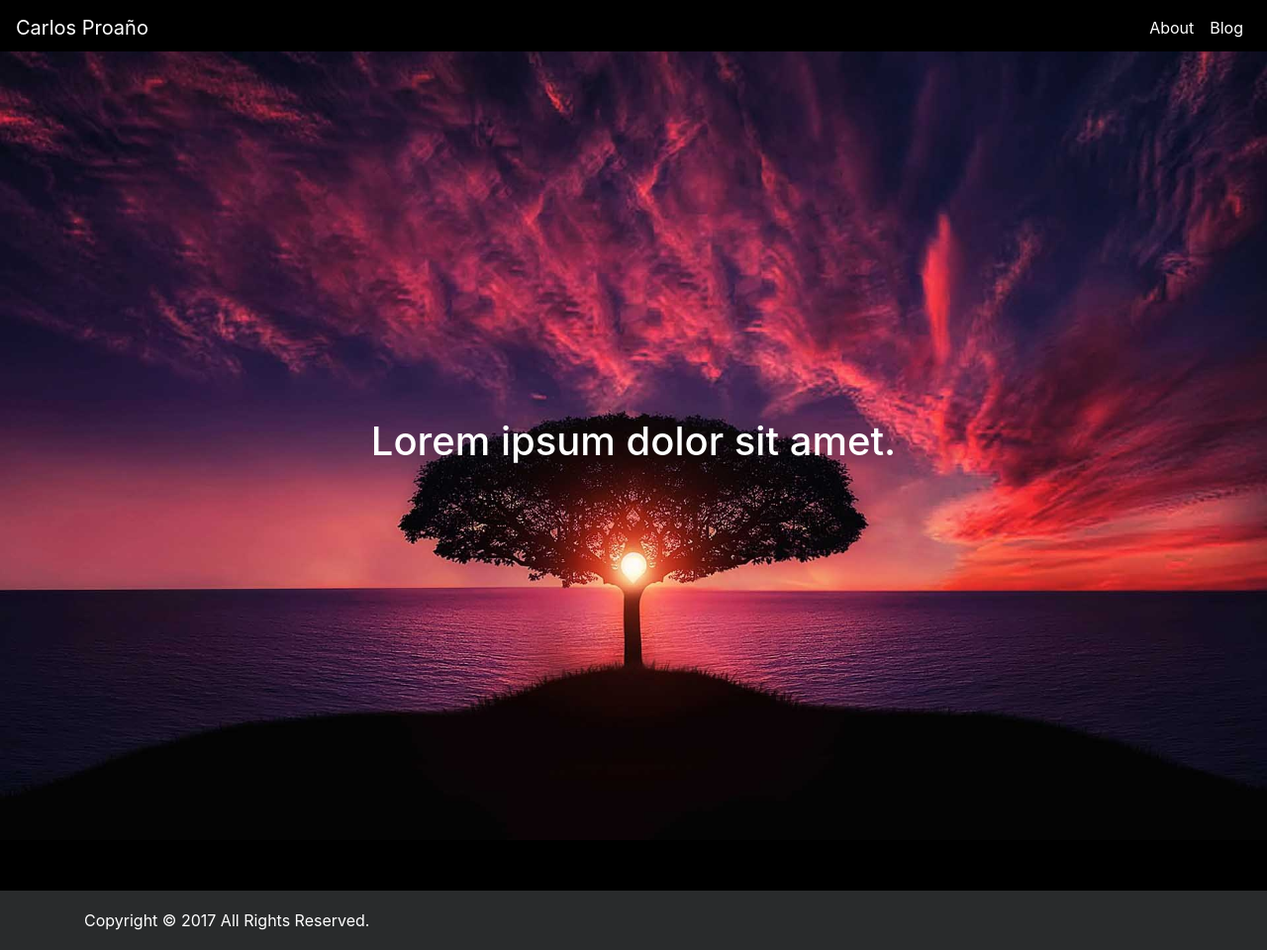
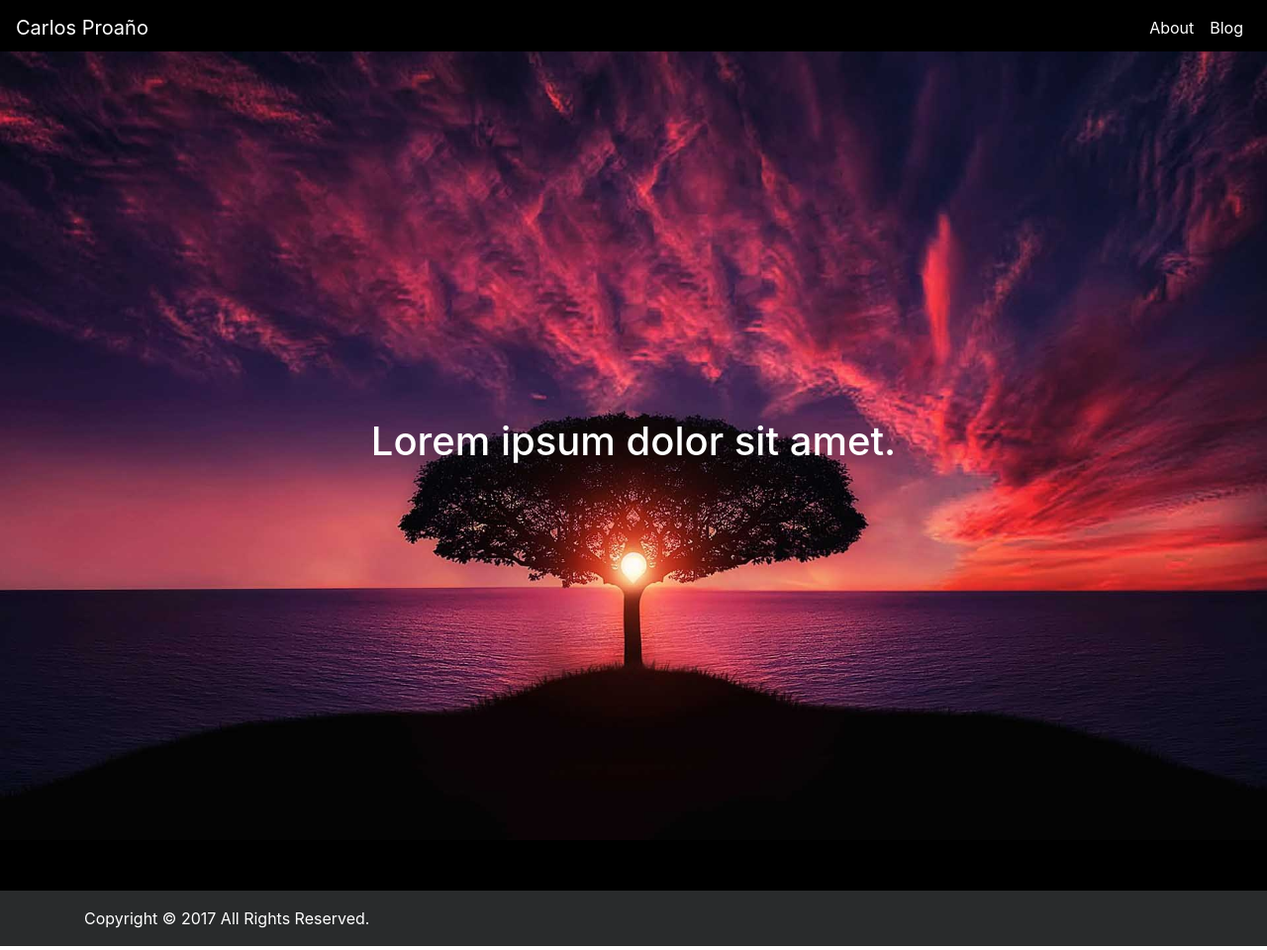
Before and after one commit to KacosPro/kacospro.github.com, a Jekyll site: the page built from index.md, in a window 1280 px wide. Shown: the whole page at 99% size. Built offline with Jekyll 4.4.1, drawn with Linux system fonts in a browser that asks for light colours.

Commit message:
Fix footer positioning

```diff
--- a/_sass/custom.scss
+++ b/_sass/custom.scss
@@ -1,7 +1,12 @@
-$footerHeight: 60px;
+$footerHeight: 3.5rem;
 
-html, body {
+html {
+  position: relative;
   min-height: 100%;
+}
+
+body {
+  margin-bottom: $footerHeight;
 }
 
 .navbar {
@@ -44,6 +49,7 @@ html, body {
 }
 
 .footer {
+  position: absolute;
   bottom: 0;
   width: 100%;
   height: $footerHeight;
```
